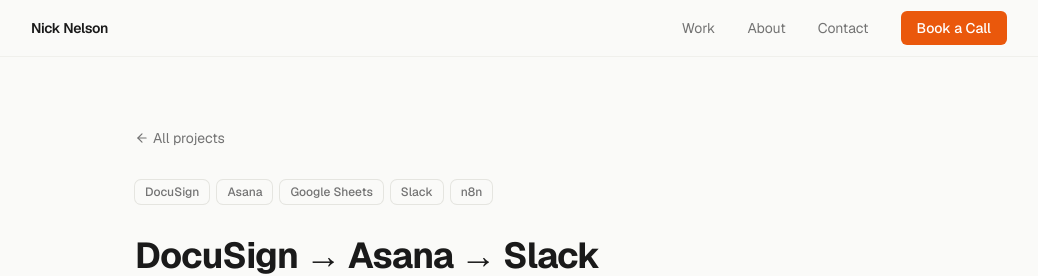
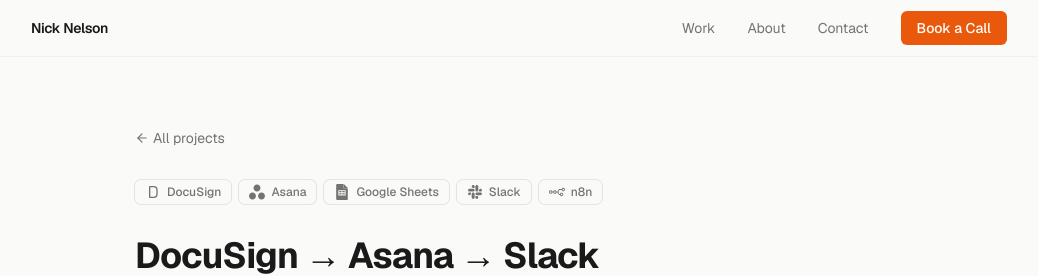
Before and after one commit to smurferfurer-pixel/nick-portfolio, a Next.js app: page /workflows/docu-sign-automation in a window 1280 px wide. Shown: the top 276 px of the page, without its empty margins (121-1159 px from the left). Built offline with nearby package versions, Linux system fonts and the light colour scheme.

Commit message:
Add brand logos for tools (n8n, Zapier, Notion, Slack, etc.)

```diff
--- a/package.json
+++ b/package.json
@@ -16,6 +16,7 @@
     "next": "16.2.12",
     "react": "19.2.4",
     "react-dom": "19.2.4",
+    "react-icons": "^5.7.0",
     "react-markdown": "^10.1.0",
     "remark-gfm": "^4.0.1",
     "tailwind-merge": "^3.6.0"
--- a/src/app/workflows/[slug]/page.tsx
+++ b/src/app/workflows/[slug]/page.tsx
@@ -3,6 +3,7 @@
 import { ArrowLeft, CheckCircle } from "lucide-react";
 import Navbar from "@/components/Navbar";
 import Footer from "@/components/Footer";
+import ToolLogo from "@/components/ToolLogo";
 import { workflows, getWorkflow } from "@/lib/workflows";
 
 export function generateStaticParams() {
@@ -30,14 +31,10 @@
             <ArrowLeft size={14} /> All projects
           </Link>
 
-          <div className="mb-8 flex flex-wrap gap-2">
+          {/* Tool logos row */}
+          <div className="mb-8 flex flex-wrap items-center gap-2">
             {workflow.tools.map((tool) => (
-              <span
-                key={tool}
-                className="rounded-md bg-background px-2.5 py-1 text-xs font-medium text-muted ring-1 ring-border"
-              >
-                {tool}
-              </span>
+              <ToolLogo key={tool} name={tool} size={18} showLabel />
             ))}
           </div>
 
@@ -86,7 +83,7 @@
             </p>
             <a
               href="/#contact"
-              className="inline-flex items-center gap-2 rounded-md bg-accent px-6 py-3 text-sm font-medium text-accent-foreground transition-colors hover:bg-accent/90"
+              className="inline-flex items-center gap-2 rounded-md bg-accent px-6 py-3 text-sm font-medium text-accent-foreground shadow-sm transition-all hover:bg-accent/90 hover:shadow-md active:scale-[0.98]"
             >
               Book a Free Strategy Call
             </a>
--- a/src/app/workflows/page.tsx
+++ b/src/app/workflows/page.tsx
@@ -2,6 +2,7 @@
 import { ArrowLeft } from "lucide-react";
 import Navbar from "@/components/Navbar";
 import Footer from "@/components/Footer";
+import ToolLogo from "@/components/ToolLogo";
 import { workflows } from "@/lib/workflows";
 
 export default function WorkflowsIndexPage() {
@@ -30,7 +31,7 @@
               <Link
                 key={w.slug}
                 href={`/workflows/${w.slug}`}
-                className="group rounded-lg border border-border bg-card p-6 transition-all hover:border-accent/30 hover:bg-card-hover hover:shadow-sm"
+                className="group rounded-lg border border-border bg-card p-6 transition-all hover:border-accent/30 hover:bg-card-hover hover:shadow-md"
               >
                 <h2 className="text-lg font-semibold text-foreground group-hover:text-accent">
                   {w.title}
@@ -38,14 +39,9 @@
                 <p className="mt-2 text-sm leading-relaxed text-muted">
                   {w.summary}
                 </p>
-                <div className="mt-4 flex flex-wrap gap-2">
+                <div className="mt-4 flex flex-wrap items-center gap-1.5">
                   {w.tools.map((tool) => (
-                    <span
-                      key={tool}
-                      className="rounded-md bg-background px-2.5 py-1 text-xs font-medium text-muted ring-1 ring-border"
-                    >
-                      {tool}
-                    </span>
+                    <ToolLogo key={tool} name={tool} size={14} showLabel />
                   ))}
                 </div>
               </Link>
--- a/src/components/SkillsSection.tsx
+++ b/src/components/SkillsSection.tsx
@@ -3,6 +3,7 @@
 import { motion } from "framer-motion";
 import { CheckCircle } from "lucide-react";
 import FadeIn from "./FadeIn";
+import ToolLogo from "./ToolLogo";
 import { fadeUp, stagger } from "@/lib/animations";
 
 const skillCategories = [
@@ -30,6 +31,25 @@
     skills: ["GoHighLevel", "Tara AI", "Mailchimp", "HubSpot"],
   },
 ];
+
+// Tools that have brand logos (rest get a checkmark)
+const brandedTools = new Set([
+  "n8n",
+  "make.com",
+  "notion",
+  "openai",
+  "deepseek",
+  "gemini",
+  "google workspace",
+  "calendly",
+  "docusign",
+  "airtable",
+  "asana",
+  "slack",
+  "hubspot",
+  "mailchimp",
+  "zapier",
+]);
 
 export default function SkillsSection() {
   return (
@@ -59,16 +79,28 @@
                 <h3 className="mb-4 text-sm font-semibold text-foreground">
                   {cat.title}
                 </h3>
-                <ul className="space-y-2">
-                  {cat.skills.map((skill) => (
+                <ul className="space-y-3">
+                  {cat.skills.map((skill) => {
+                    const isBrand = brandedTools.has(skill.toLowerCase());
+                    return (
                       <li
                         key={skill}
                         className="flex items-center gap-2 text-sm text-muted"
                       >
-                      <CheckCircle size={14} className="text-accent" />
+                        {isBrand ? (
+                          <>
+                            <ToolLogo name={skill} size={16} />
+                            <span>{skill}</span>
+                          </>
+                        ) : (
+                          <span className="inline-flex items-center gap-2">
+                            <CheckCircle size={14} className="text-accent shrink-0" />
                             {skill}
+                          </span>
+                        )}
                       </li>
-                  ))}
+                    );
+                  })}
                 </ul>
               </motion.div>
             ))}
--- /dev/null
+++ b/src/components/ToolLogo.tsx
@@ -0,0 +1,90 @@
+import { IconType } from "react-icons";
+import {
+  SiAirtable,
+  SiAsana,
+  SiCalendly,
+  SiDeepseek,
+  SiGoogle,
+  SiGooglecalendar,
+  SiGooglesheets,
+  SiGoogledrive,
+  SiGooglegemini,
+  SiHubspot,
+  SiMailchimp,
+  SiMake,
+  SiN8N,
+  SiNotion,
+  SiZapier,
+} from "react-icons/si";
+import { FaSlack } from "react-icons/fa6";
+import { TbLetterT, TbLetterV, TbLetterD, TbLetterG, TbLetterO } from "react-icons/tb";
+
+interface BrandConfig {
+  icon: IconType;
+  label: string;
+}
+
+const brands: Record<string, BrandConfig> = {
+  n8n: { icon: SiN8N, label: "n8n" },
+  zapier: { icon: SiZapier, label: "Zapier" },
+  notion: { icon: SiNotion, label: "Notion" },
+  deepseek: { icon: SiDeepseek, label: "DeepSeek" },
+  gemini: { icon: SiGooglegemini, label: "Gemini" },
+  "google workspace": { icon: SiGoogle, label: "Google Workspace" },
+  "google calendar": { icon: SiGooglecalendar, label: "Google Calendar" },
+  "google sheets": { icon: SiGooglesheets, label: "Google Sheets" },
+  "google drive": { icon: SiGoogledrive, label: "Google Drive" },
+  calendly: { icon: SiCalendly, label: "Calendly" },
+  airtable: { icon: SiAirtable, label: "Airtable" },
+  asana: { icon: SiAsana, label: "Asana" },
+  slack: { icon: FaSlack, label: "Slack" },
+  hubspot: { icon: SiHubspot, label: "HubSpot" },
+  mailchimp: { icon: SiMailchimp, label: "Mailchimp" },
+  "make.com": { icon: SiMake, label: "Make.com" },
+  make: { icon: SiMake, label: "Make.com" },
+  docusign: { icon: TbLetterD, label: "DocuSign" },
+  twilio: { icon: TbLetterT, label: "Twilio" },
+  openai: { icon: TbLetterO, label: "OpenAI" },
+  vapi: { icon: TbLetterV, label: "Vapi" },
+  gohighlevel: { icon: TbLetterG, label: "GHL" },
+  "tara ai": { icon: TbLetterT, label: "Tara AI" },
+  webhooks: { icon: SiZapier, label: "Webhooks" },
+  github: { icon: SiN8N, label: "GitHub" },
+};
+
+interface ToolLogoProps {
+  name: string;
+  size?: number;
+  showLabel?: boolean;
+}
+
+export default function ToolLogo({
+  name,
+  size = 16,
+  showLabel = false,
+}: ToolLogoProps) {
+  const key = name.toLowerCase().trim();
+  const config = brands[key];
+
+  if (!config) {
+    return (
+      <span className="inline-flex items-center gap-1.5 rounded-md bg-background px-2.5 py-1 text-xs font-medium text-muted ring-1 ring-border">
+        {name}
+      </span>
+    );
+  }
+
+  const Icon = config.icon;
+
+  if (showLabel) {
+    return (
+      <span className="inline-flex items-center gap-1.5 rounded-md bg-background px-2.5 py-1 text-xs font-medium text-muted ring-1 ring-border">
+        <Icon size={size - 2} className="shrink-0" />
+        {config.label}
+      </span>
+    );
+  }
+
+  // Icon-only mode (for inline use like skills list)
+  return <Icon size={size} className="shrink-0 text-muted" title={config.label} />;
+}
--- a/src/components/WorkflowCard.tsx
+++ b/src/components/WorkflowCard.tsx
@@ -3,6 +3,7 @@
 import { motion } from "framer-motion";
 import Link from "next/link";
 import { ArrowUpRight } from "lucide-react";
+import ToolLogo from "./ToolLogo";
 
 interface WorkflowCardProps {
   title: string;
@@ -37,14 +38,10 @@
         </div>
         <p className="text-sm leading-relaxed text-muted">{summary}</p>
       </div>
-      <div className="mt-4 flex flex-wrap gap-2">
+      {/* Tool logos row */}
+      <div className="mt-4 flex flex-wrap items-center gap-1.5">
         {tools.map((tool) => (
-          <span
-            key={tool}
-            className="rounded-md bg-background px-2.5 py-1 text-xs font-medium text-muted ring-1 ring-border"
-          >
-            {tool}
-          </span>
+          <ToolLogo key={tool} name={tool} size={16} showLabel />
         ))}
       </div>
     </motion.article>
```
Also changed, not shown: 1 other file (tests, documents, lock files or other folders). Lines whose indentation alone changed are shown as unchanged.
